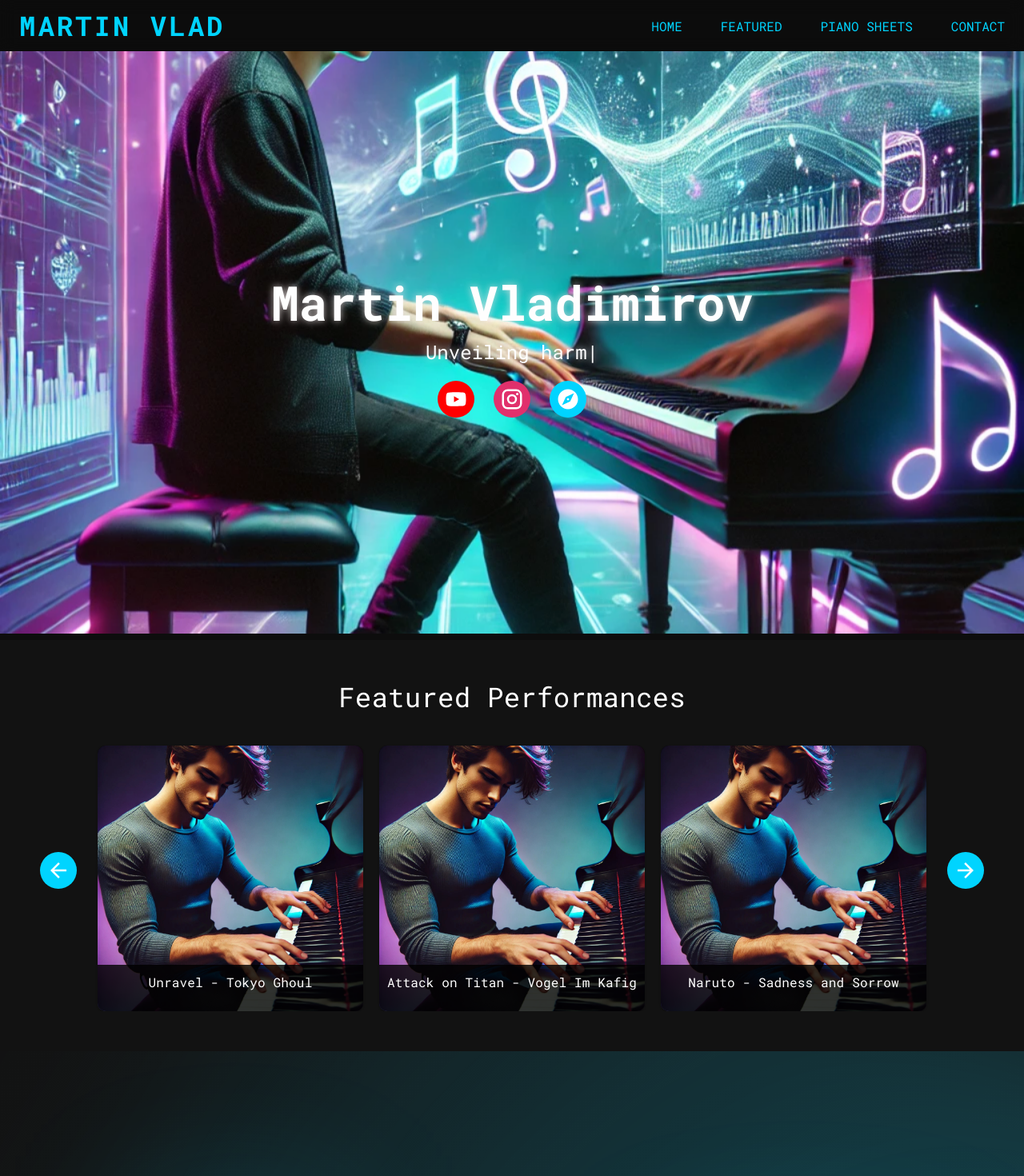
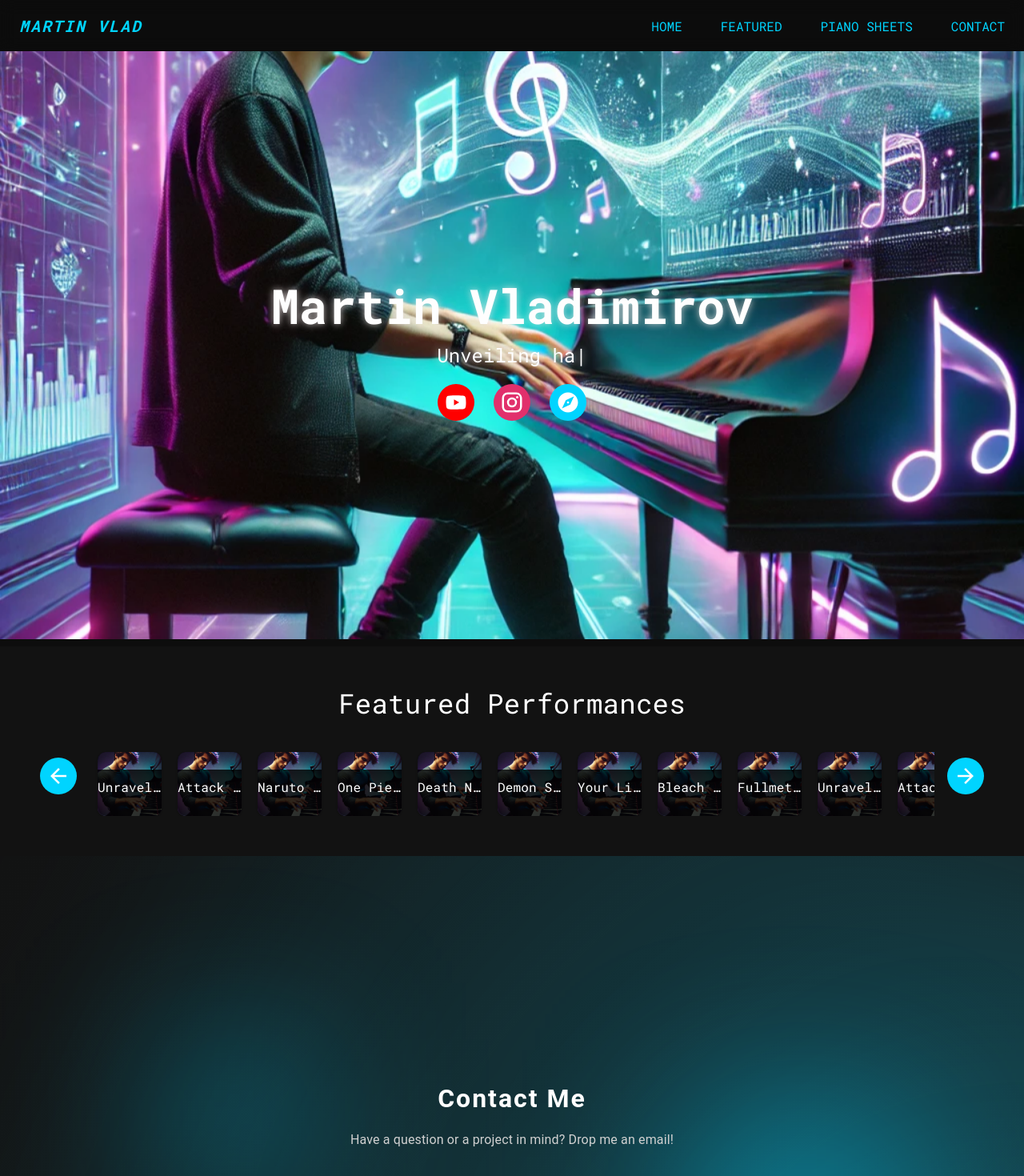
Before and after one commit to martinvlad/piano, a React (Create React App) app: page / in a window 1280 px wide. Shown: the top 1470 px of the page at 80% size. Built offline with nearby package versions, Linux system fonts and the light colour scheme.

Commit message:
changes to martinvlad logo and flush issues

```diff
--- a/src/components/Hero.js
+++ b/src/components/Hero.js
@@ -21,7 +21,7 @@ const Hero = () => {
             backgroundImage: `url("/newhero.webp")`,
             backgroundSize: "cover",
             backgroundPosition: "center",
-            height: "calc(100vh - 64px)",
+            height: "calc(100vh - 56px)", // Correct height adjustment
             width: "100%",
           }}
         />
@@ -34,7 +34,7 @@ const Hero = () => {
           top: 0,
           left: 0,
           width: "100%",
-          height: "100%",
+          height: "calc(100vh - 56px)", // Consistent height for content
           display: "flex",
           justifyContent: "center",
           alignItems: "center",
--- a/src/components/NavBar.js
+++ b/src/components/NavBar.js
@@ -61,12 +61,22 @@ const Navbar = () => {
     >
       <Toolbar sx={{ display: "flex", justifyContent: "space-between" }}>
         <Typography
-          variant="h4"
+          variant="h6"
+          component={ScrollLink} // Add ScrollLink here
+          to="hero" // Target the 'hero' section
+          smooth={true}
+          duration={2500}
+          offset={-64} // Adjust for the navbar height
+          style={{ textDecoration: "none" }}
           sx={{
             fontFamily: "'Roboto Mono', serif",
             fontWeight: "bold",
             color: "#00d4ff",
-            letterSpacing: 3,
+            letterSpacing: 2,
+            fontStyle: "italic",
+            cursor: "pointer",
+            textDecoration: "none",
+            // Ensure it doesn't look like a link
           }}
         >
           MARTIN VLAD
--- a/src/components/Videos.js
+++ b/src/components/Videos.js
@@ -12,7 +12,7 @@ import { ArrowBack, ArrowForward } from "@mui/icons-material";
 import "./Videos.css";
 
 const Videos = () => {
-  const videos = [
+  const originalVideos = [
     { thumbnail: "/hero-background.jpg", title: "Unravel - Tokyo Ghoul" },
     {
       thumbnail: "/hero-background.jpg",
@@ -30,17 +30,26 @@ const Videos = () => {
       title: "Your Lie in April - Hikaru Nara",
     },
     { thumbnail: "/hero-background.jpg", title: "Bleach - Number One" },
-    { thumbnail: "/hero-background.jpg", title: "Fullmetal Alchemist - Again" },
+    {
+      thumbnail: "/hero-background.jpg",
+      title: "Fullmetal Alchemist - Brotherhood",
+    },
   ];
 
-  const [startIndex, setStartIndex] = useState(0);
+  const clonedVideos = [
+    ...originalVideos.slice(-3), // Last 3 slides
+    ...originalVideos,
+    ...originalVideos.slice(0, 3), // First 3 slides
+  ];
+
+  const [startIndex, setStartIndex] = useState(3); // Start with the real first slide
   const [containerWidth, setContainerWidth] = useState(0);
+  const [isTransitioning, setIsTransitioning] = useState(true); // Track transition state
 
-  const isMobile = useMediaQuery("(max-width: 768px)"); // Check for mobile screens
-  const itemsPerPage = isMobile ? 1 : 3; // Number of items per slide
-
+  const isMobile = useMediaQuery("(max-width: 768px)");
+  const itemsPerPage = isMobile ? 1 : 3;
   const cardWidth = containerWidth / itemsPerPage - (isMobile ? 10 : 20);
-  const cardHeight = cardWidth * 0.66; // Maintain 3:2 aspect ratio
+  const cardHeight = cardWidth * 0.66;
 
   useEffect(() => {
     const updateContainerWidth = () => {
@@ -50,37 +59,41 @@ const Videos = () => {
       }
     };
 
-    // Initial load and stabilization
-    const timeout = setTimeout(() => {
-      updateContainerWidth();
-      const event = new Event("resize");
-      window.dispatchEvent(event); // Trigger a resize event
-    }, 300);
-
-    // Add resize listener
+    updateContainerWidth();
     window.addEventListener("resize", updateContainerWidth);
-
-    return () => {
-      clearTimeout(timeout);
-      window.removeEventListener("resize", updateContainerWidth);
-    };
+    return () => window.removeEventListener("resize", updateContainerWidth);
   }, []);
 
+  useEffect(() => {
+    if (startIndex === clonedVideos.length - itemsPerPage) {
+      // Reached the fake first slide (rightmost fake)
+      setTimeout(() => {
+        setIsTransitioning(false); // Disable transition
+        setStartIndex(itemsPerPage); // Reset to real first slide
+      }, 1100); // Wait for animation
+    }
+    if (startIndex === 0) {
+      // Reached the fake last slide (leftmost fake)
+      setTimeout(() => {
+        setIsTransitioning(false); // Disable transition
+        setStartIndex(clonedVideos.length - itemsPerPage * 2); // Reset to real last slide
+      }, 1100); // Wait for animation
+    }
+  }, [startIndex, clonedVideos.length, itemsPerPage]);
+
+  useEffect(() => {
+    if (!isTransitioning) {
+      const timeout = setTimeout(() => setIsTransitioning(true), 50); // Re-enable transition after reset
+      return () => clearTimeout(timeout);
+    }
+  }, [isTransitioning]);
+
   const handleNext = () => {
-    if (startIndex + itemsPerPage >= videos.length) {
-      setStartIndex(0); // Loop back to the first slide
-    } else {
-      setStartIndex(startIndex + itemsPerPage);
-    }
+    setStartIndex(startIndex + itemsPerPage);
   };
 
   const handlePrev = () => {
-    if (startIndex === 0) {
-      const lastIndex = Math.max(videos.length - itemsPerPage, 0);
-      setStartIndex(lastIndex); // Loop back to the last slide
-    } else {
-      setStartIndex(startIndex - itemsPerPage);
-    }
+    setStartIndex(startIndex - itemsPerPage);
   };
 
   return (
@@ -140,13 +153,13 @@ const Videos = () => {
             style={{
               display: "flex",
               flexWrap: "nowrap",
-              transition: "transform 1.1s ease",
+              transition: isTransitioning ? "transform 1.1s ease" : "none",
               transform: `translateX(-${
                 startIndex * (cardWidth + (isMobile ? 10 : 20))
               }px)`,
             }}
           >
-            {videos.map((video, index) => (
+            {clonedVideos.map((video, index) => (
               <Card
                 key={index}
                 className="video-card"
```
